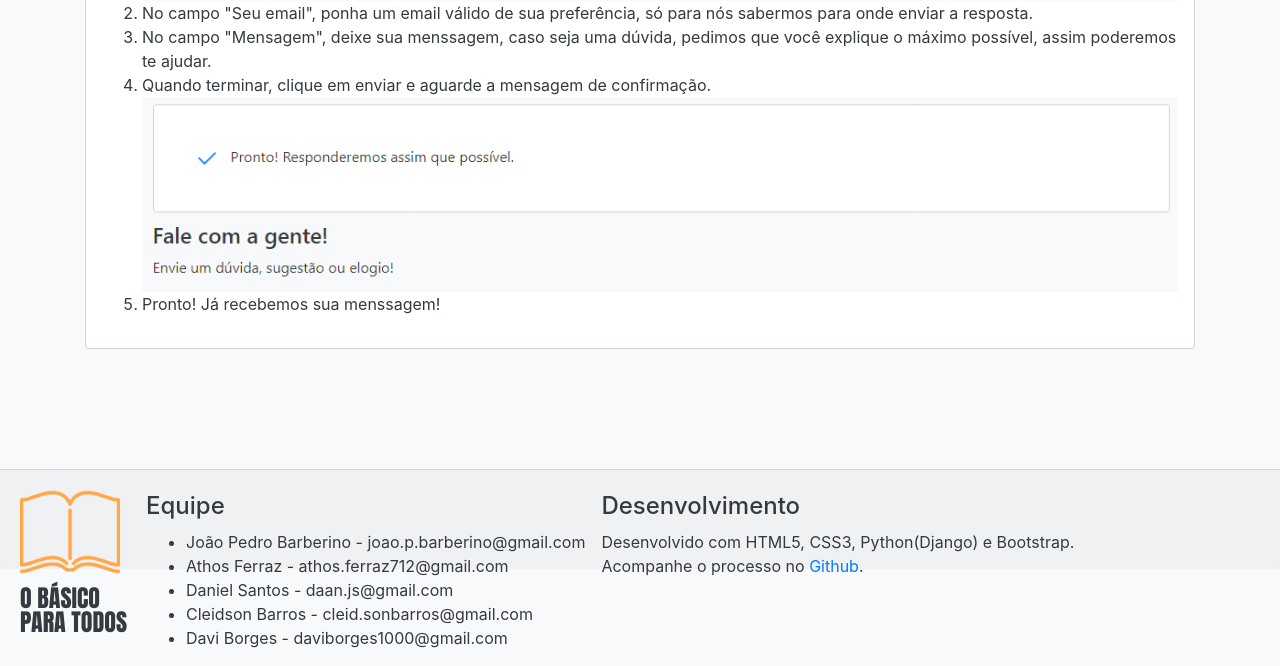
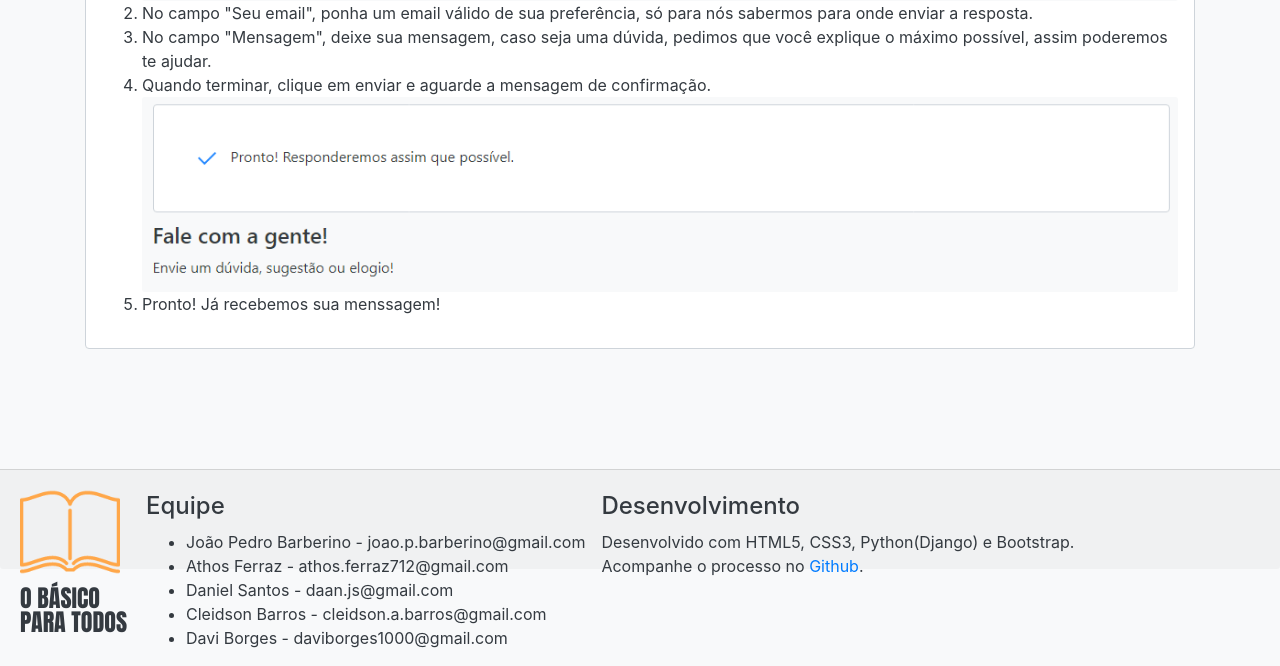
Before and after one commit to joaopbarberino/O-basico-para-todos, a Django app: page /ajuda in a window 1280 px wide. Shown: the part 3419-4085 px from the top of the page. Run offline with Django 3.2, Linux system fonts and the light colour scheme; some libraries are stand-ins or nearby versions.

Commit message:
Site finalizado, falta apenas fazer algumas limpezas no código

```diff
--- a/templates/ajuda.html
+++ b/templates/ajuda.html
@@ -84,7 +84,7 @@
             <li>Possui outra dúvida? Entre em contato conosco através do formulário em "Contato".</li>
             <img src="{% static 'images/tutorial-contato-1.png' %}" alt="" class="card-img">
             <li>No campo "Seu email", ponha um email válido de sua preferência, só para nós sabermos para onde enviar a resposta.</li>
-            <li>No campo "Mensagem", deixe sua menssagem, caso seja uma dúvida, pedimos que você explique o máximo possível, assim
+            <li>No campo "Mensagem", deixe sua mensagem, caso seja uma dúvida, pedimos que você explique o máximo possível, assim
                 poderemos te ajudar.
             </li>
             <li>Quando terminar, clique em enviar e aguarde a mensagem de confirmação. </li>
--- a/templates/base.html
+++ b/templates/base.html
@@ -62,7 +62,7 @@
                     <li>João Pedro Barberino - joao.p.barberino@gmail.com</li>
                     <li>Athos Ferraz - athos.ferraz712@gmail.com</li>
                     <li>Daniel Santos - daan.js@gmail.com</li>
-                    <li>Cleidson Barros - cleid.sonbarros@gmail.com</li>
+                    <li>Cleidson Barros - cleidson.a.barros@gmail.com</li>
                     <li>Davi Borges - daviborges1000@gmail.com</li>
                 </ul>
             </div>
```
Also changed, not shown: db.sqlite3.
